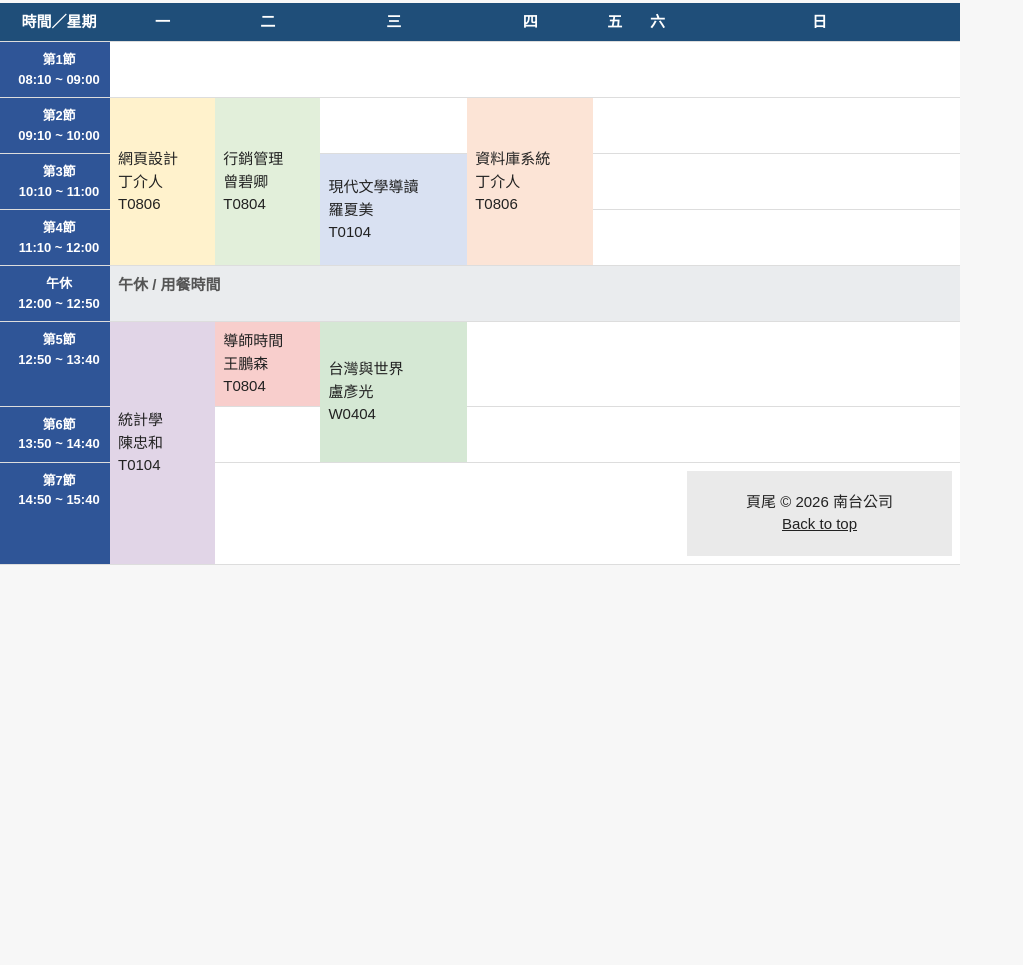
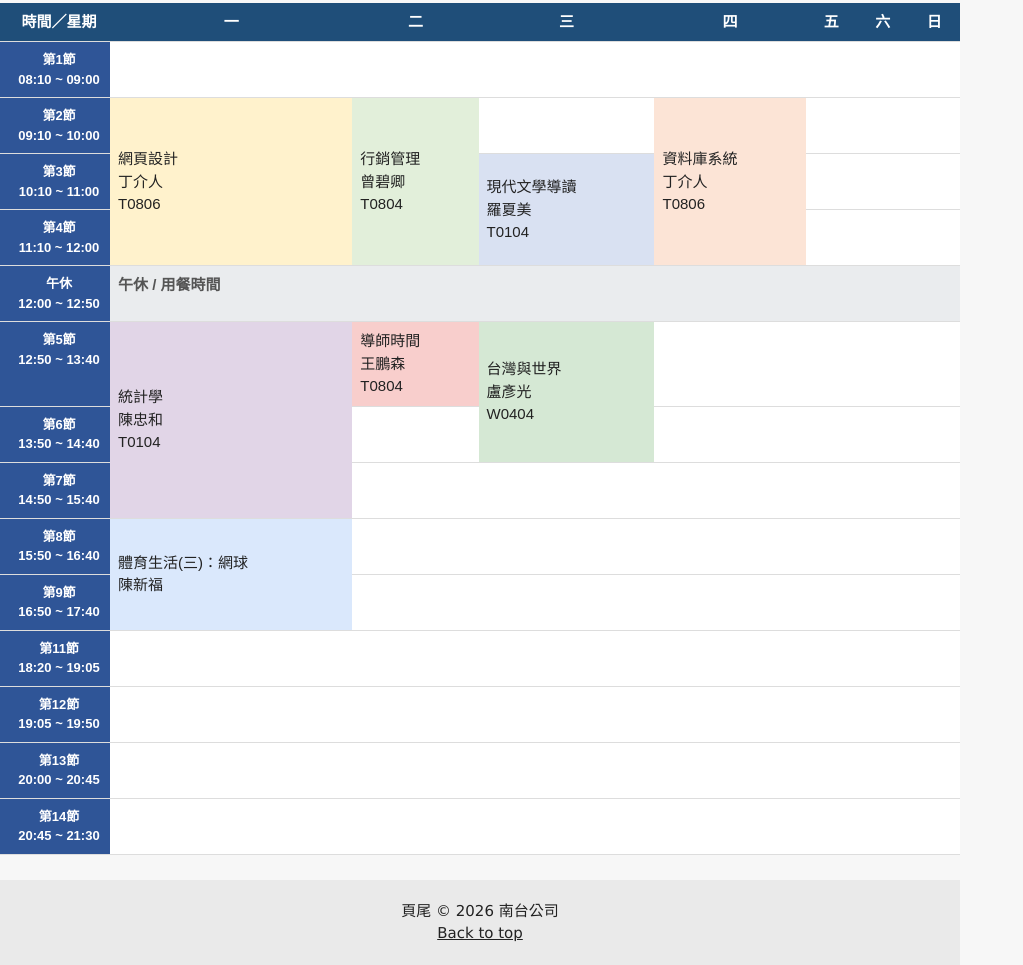
Before and after one commit to 4b455024-code/ex, a plain HTML site: page aboutme.html in a window 1280 px wide. Shown: the part 1522-2487 px from the top of the page, without its empty margins (0-1023 px from the left). Before the commit the page ends 2112 px from the top, so only its background shows below. Drawn offline with nearby package versions, Linux system fonts and the light colour scheme.

Commit message:
Update aboutme.html

```diff
--- a/aboutme.html
+++ b/aboutme.html
@@ -255,7 +255,42 @@
             <!-- 第7節 -->
             <tr>
                 <th scope="row" style="color:White; background-color:#2F5597; font-size:Small; text-align:center;">第7節<br/>14:50 ~ 15:40</th>
-                <td></td><td></td><td></td><td></td><td></td><td>
+                <td></td><td></td><td></td><td></td><td></td><td></td>
+            </tr>
+
+            <!-- 第8節 -->
+            <tr>
+                <th scope="row" style="color:White; background-color:#2F5597; font-size:Small; text-align:center;">第8節<br/>15:50 ~ 16:40</th>
+                <td rowspan="2" style="background-color:#DAE8FC; vertical-align:middle;">體育生活(三)：網球<br/>陳新福</td>
+                <td></td><td></td><td></td><td></td><td></td><td></td>
+            </tr>
+
+            <!-- 第9節 -->
+            <tr>
+                <th scope="row" style="color:White; background-color:#2F5597; font-size:Small; text-align:center;">第9節<br/>16:50 ~ 17:40</th>
+                <td></td><td></td><td></td><td></td><td></td><td></td>
+            </tr>
+
+            <!-- 夜間課程 -->
+            <tr>
+                <th scope="row" style="color:White; background-color:#2F5597; font-size:Small; text-align:center;">第11節<br/>18:20 ~ 19:05</th>
+                <td></td><td></td><td></td><td></td><td></td><td></td><td></td>
+            </tr>
+            <tr>
+                <th scope="row" style="color:White; background-color:#2F5597; font-size:Small; text-align:center;">第12節<br/>19:05 ~ 19:50</th>
+                <td></td><td></td><td></td><td></td><td></td><td></td><td></td>
+            </tr>
+            <tr>
+                <th scope="row" style="color:White; background-color:#2F5597; font-size:Small; text-align:center;">第13節<br/>20:00 ~ 20:45</th>
+                <td></td><td></td><td></td><td></td><td></td><td></td><td></td>
+            </tr>
+            <tr>
+                <th scope="row" style="color:White; background-color:#2F5597; font-size:Small; text-align:center;">第14節<br/>20:45 ~ 21:30</th>
+                <td></td><td></td><td></td><td></td><td></td><td></td><td></td>
+            </tr>
+        </table>
+    </div>
+</section>
 
 
   <footer>
```
